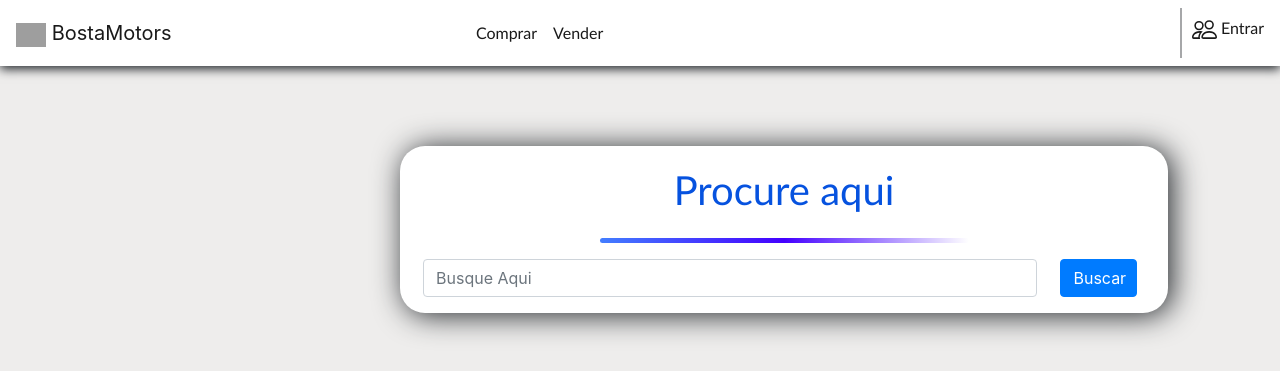
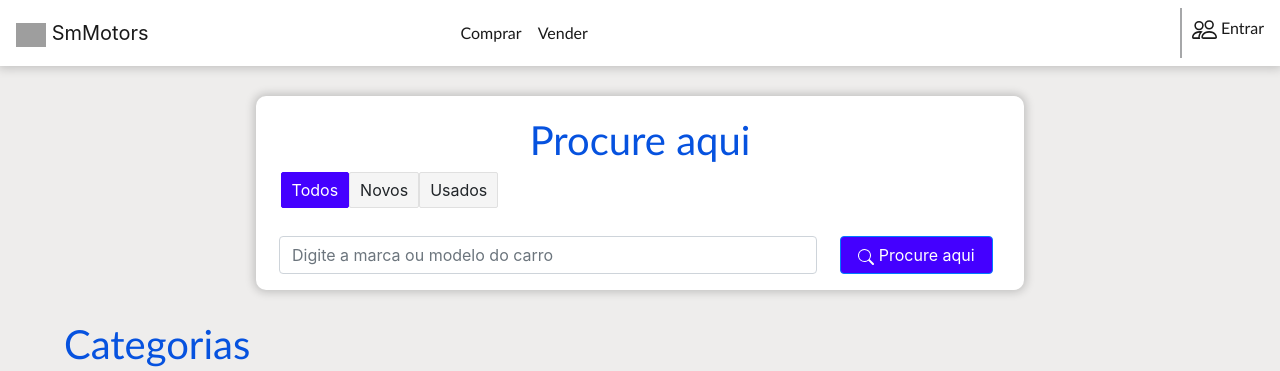
Before and after one commit to samuelfrare/smmotors, a PHP site: page / in a window 1280 px wide. Shown: the top 371 px of the page. Run offline with PHP 8.4, Linux system fonts and the light colour scheme; grey boxes are pictures that could not be loaded.

Commit message:
alterações de design e criação das categorias

```diff
--- a/css/estilo.css
+++ b/css/estilo.css
@@ -23,7 +23,7 @@ body{
 
 .navbar{
     background-color: rgb(255, 255, 255);
-    box-shadow: 0px 3px 10px;
+    box-shadow: 0px 0px 10px 2px rgba(0, 0, 0, 0.2);
 }
 
 .linhavertical{
@@ -32,23 +32,26 @@ margin-right: 10px;
 height: 50px; border-left: 2px solid;
 }
 
-.busca{
+.busca {
     background-color: white;
-    width: 60%;
-    margin-top: 80px;
+    width: 60%; /* Use porcentagem para garantir responsividade */
+    max-width: 800px; /* Limite máximo de largura */
+    margin: 30px auto; /* 'auto' centraliza horizontalmente */
     padding-top: 20px;
     text-align: center;
-    margin-left: 400px;
-    box-shadow: 4px 2px 30px;
-    border-radius: 25px;
+    box-shadow: 0px 0px 10px 2px rgba(0, 0, 0, 0.2);
+    border-radius: 10px;
 }
-#botaobusca{
+#botaobusca {
     margin-left: 3%;
-    width: 10%;
+    width: 20%; /* Use porcentagem para garantir responsividade */
+    background-color: #4400ff;
 }
-#sexo{
+
+/* Campo de texto */
+#sexo {
     margin-left: 3%;
-    width: 80%;
+    width: 70%; /* Use porcentagem para garantir responsividade */
 }
 
 /*O uso de um contêiner (como a classe .container no exemplo) para centralizar um elemento horizontalmente é uma técnica comum que facilita o controle do layout.
@@ -58,15 +61,66 @@ dentro de seu contêiner, que pode ter qualquer largura.*/
 .container {
     display: flex;
     justify-content: center;
-    width: 100%; /* Certifique-se de que o contêiner ocupa toda a largura disponível */
+    width: 100%;
 }
-
 .hrbusca {
-    top: 50px;
     border-radius: 10px;
     width: 50%;
     border: none;
     height: 5px;
-    background: linear-gradient(to right, rgb(67, 126, 255), #4400ff, rgba(0, 0, 0, 0));
+    background-color: #4400ff;
 
 }
+
+
+.tabs {
+    margin-left: 3.2%;
+    display: flex;
+    justify-content: left;
+    gap: 0;
+    margin-bottom: 20px;
+}
+
+.tab {
+    text-align: center;
+    padding: 5px 10px;
+    border-radius: 2px;
+    background-color: #f5f5f5;
+    border: 1px solid #e0e0e0;
+    cursor: pointer;
+}
+
+.tab.active {
+    background-color: #4400ff; /* Cor de fundo para o botão ativo */
+    color: white;
+    border-color: #4400ff;
+}
+
+.tab input[type="radio"] {
+    display: none;
+}
+
+
+#tcategorias{
+    padding-left: 5%;
+    padding-right: 5%;
+    text-align: left;
+    margin-bottom: 2%;
+}
+
+.cards{
+    width: 100%;
+    display: flex;
+    gap: 2%;
+    justify-content: auto ;
+    padding-left: 5%;
+    padding-right: 5%;
+}
+
+.card-text{
+    font-size: 22px;
+    text-align: center;
+    justify-content: center ;
+    color: rgb(6, 82, 223);
+    font-family: 'Trebuchet MS', 'Lucida Sans Unicode', 'Lucida Grande', 'Lucida Sans', Arial, sans-serif;
+}
--- a/index.php
+++ b/index.php
@@ -3,7 +3,7 @@
 <head>
     <meta charset="UTF-8">
     <meta name="viewport" content="width=device-width, initial-scale=1.0">
-    <title>BostaMotors</title>
+    <title>SmMotors</title>
     <link rel="stylesheet" href="css/estilo.css">
     <link rel="stylesheet" href="https://cdn.jsdelivr.net/npm/bootstrap@4.6.2/dist/css/bootstrap.min.css" integrity="sha384-xOolHFLEh07PJGoPkLv1IbcEPTNtaed2xpHsD9ESMhqIYd0nLMwNLD69Npy4HI+N" crossorigin="anonymous">
 </head>
@@ -20,8 +20,8 @@
 <div class="d-flex flex-column">
     <nav class="navbar navbar-light bg-body-tertiary">
         <a class="navbar-brand" href="index.php">
-            <img src="https://e3ba6e8732e83984.cdn.gocache.net/uploads/image/file/1300080/regular_332d4832f6525db120672fca7cb9a19a.png" alt="Logo" width="30" height="24">
-            BostaMotors
+            <img src="https://icones.pro/wp-content/uploads/2021/03/icone-de-voiture-symbole-png-bleue.png" alt="Logo" width="30" height="24">
+            SmMotors
         </a>
         <div class="mx-auto"> <!-- Alinha o conteúdo ao centro -->
             <ul class="navbar-nav d-flex flex-row">
@@ -59,13 +59,97 @@
     <form action="" method="post">
         <h1 class="titulos">Procure aqui</h1>
             <div class="container">
-                <hr class="hrbusca">
+                <!-- <hr class="hrbusca"> <br> -->
             </div>
+
+
+            <div class="tabs">
+        <label class="tab active" for="todos">
+            <input type="radio" name="veiculo" id="todos" checked>
+            Todos
+        </label>
+        <label class="tab" for="novos">
+            <input type="radio" name="veiculo" id="novos">
+            Novos
+        </label>
+
+        <label class="tab" for="usados">
+            <input type="radio" name="veiculo" id="usados">
+            Usados
+        </label>
+    </div>
+
+
+    <script>
+        // Script para alterar o estado ativo do botão
+        const tabs = document.querySelectorAll('.tab');
+        tabs.forEach(tab => {
+            tab.addEventListener('click', () => {
+                tabs.forEach(t => t.classList.remove('active'));
+                tab.classList.add('active');
+            });
+        });
+    </script>
+
         <div class="d-flex">
-                <input type="text" class="form-control" id="sexo" placeholder="Busque Aqui">
-                <button type="submit" class="btn btn-primary mb-3" id="botaobusca">Buscar</button>
+                <input type="text" class="form-control" id="sexo" placeholder="Digite a marca ou modelo do carro">
+                <button type="submit" class="btn btn-primary mb-3" id="botaobusca">
+
+                <svg xmlns="http://www.w3.org/2000/svg" width="16" height="16" fill="currentColor" class="bi bi-search" viewBox="0 0 16 16">
+  <path d="M11.742 10.344a6.5 6.5 0 1 0-1.397 1.398h-.001q.044.06.098.115l3.85 3.85a1 1 0 0 0 1.415-1.414l-3.85-3.85a1 1 0 0 0-.115-.1zM12 6.5a5.5 5.5 0 1 1-11 0 5.5 5.5 0 0 1 11 0"/>
+</svg>
+                Procure aqui</button>
         </div>
     </form>
 </div>
+
+<!--CATEGORIAS -->
+
+<h1 class="titulos" id="tcategorias">Categorias</h1>
+
+<div class="cards">
+
+<div class="card" style="width: 18rem;">
+  <img src="https://www.honda.com.br/motos/sites/hda/files/2023-09/moto-honda-cb-500x-vermelho-victory-red-imagem-home_0.webp" class="card-img-top" alt="...">
+  <hr class="hrcard">
+
+  <div class="card-body">
+    <p class="card-text">Motos</p>
+  </div>
+</div>
+<div class="card" style="width: 18rem;">
+  <img src="https://kifalstorage.s3.amazonaws.com/new/img/honda/civic/principal.png" class="card-img-top" alt="...">
+  <hr class="hrcard">
+  <div class="card-body">
+    <p class="card-text">Sedans</p>
+  </div>
+</div>
+
+
+<div class="card" style="width: 18rem;">
+  <img src="https://di-uploads-pod33.dealerinspire.com/lutherwestsidevolkswagen/uploads/2021/01/2020-VW-Golf-GTI-MLP-Hero-Pic.png" class="card-img-top" alt="..." >
+  <hr class="hrcard">
+  <div class="card-body">
+    <p class="card-text">Hatches</p>
+  </div>
+</div>
+
+<div class="card" style="width: 18rem;">
+  <img src="https://www2.mercedes-benz.com.br/content/dam/hq/passengercars/cars/cla/cla-coupe-c118-fl-pi/modeloverview/02-2023/images/mercedes-benz-cla-coupe-c118-modeloverview-696x392-02-2023.png" class="card-img-top" alt="...">
+  <hr class="hrcard">
+  <div class="card-body">
+    <p class="card-text">Coupés</p>
+  </div>
+</div>
+
+<div class="card" style="width: 18rem;">
+  <img src="https://www.porsche.dk/globalassets/modeller/cayenne/cayenne-e3-ll/cayenne-coupe-turbo-e-hybrid-gt-pakke_modelbillede.png" class="card-img-top" alt="...">
+  <hr class="hrcard">
+  <div class="card-body">
+    <p class="card-text">SUVS</p>
+  </div>
+</div>
+</div>
+
 </body>
 </html>
```
